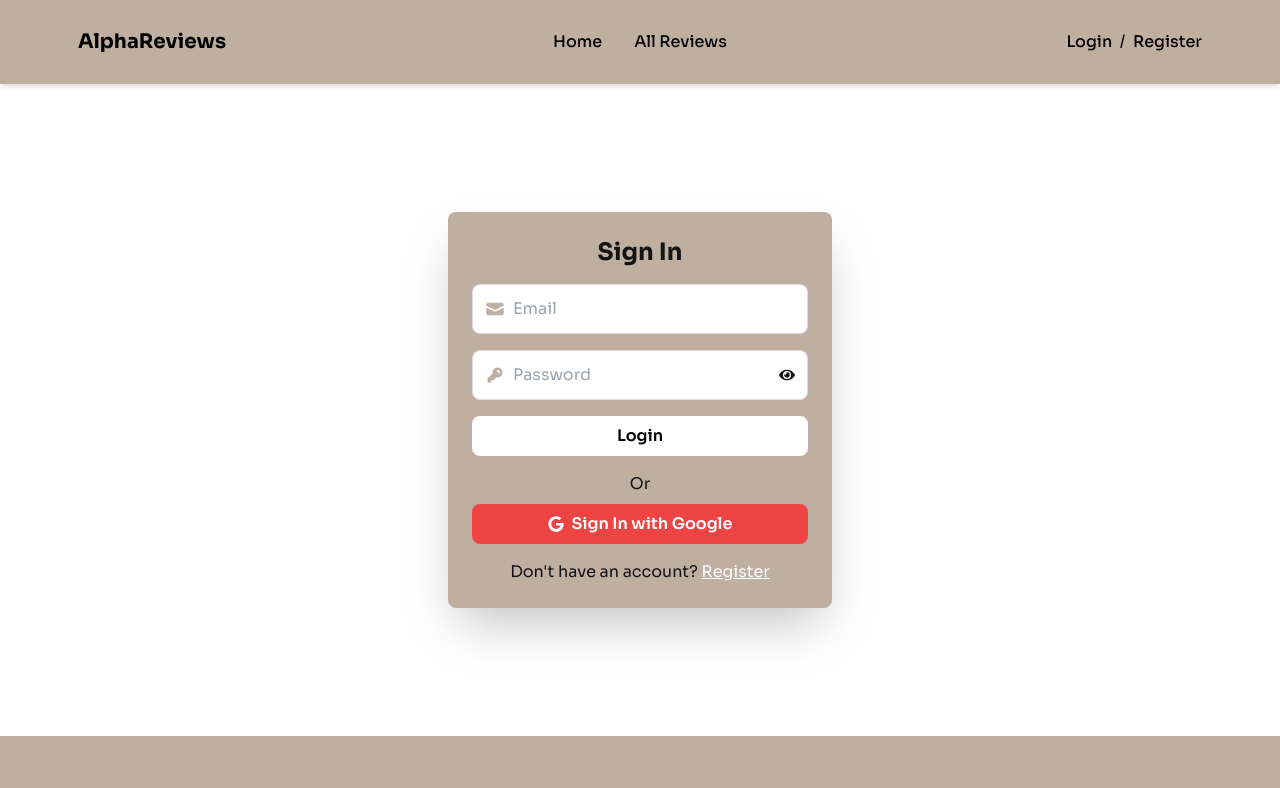
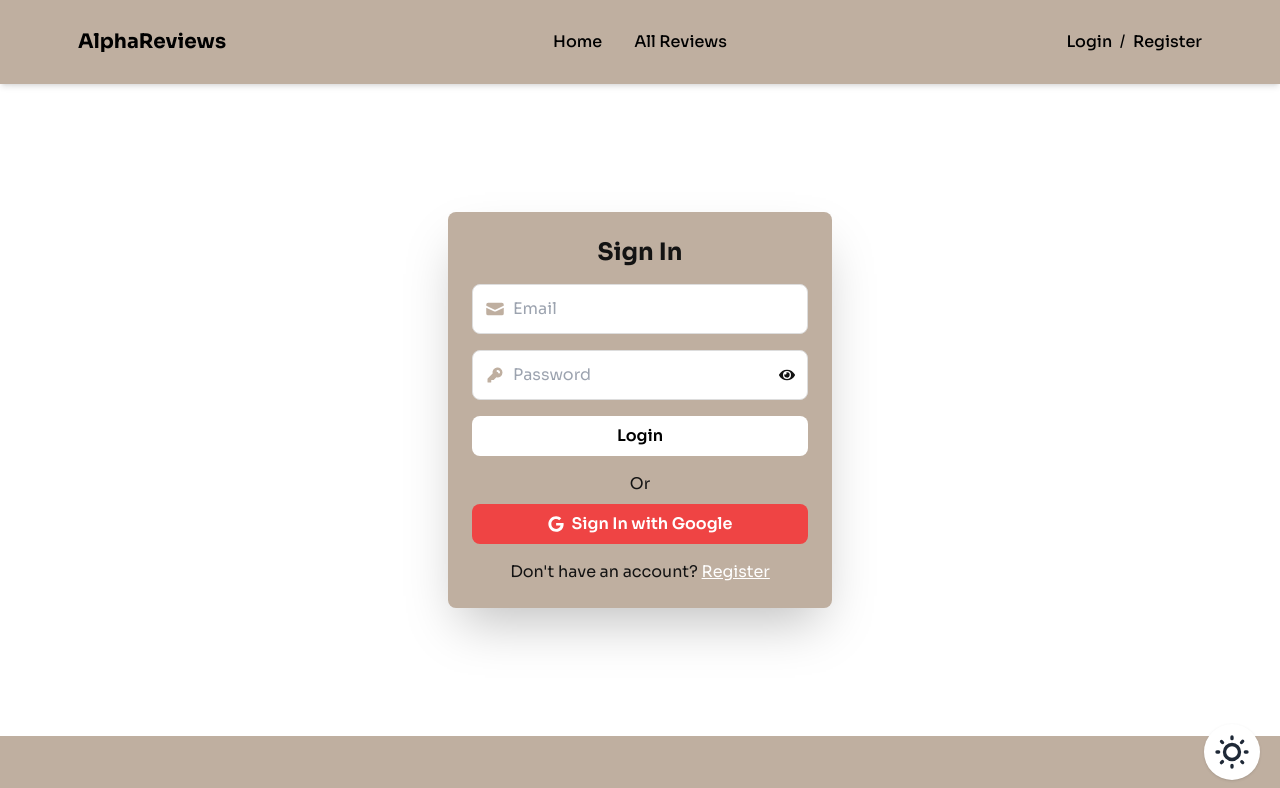
Before and after one commit to YTNahid/hero-assignemnt-10-client, a React (Vite) app: page /login in a window 1280 px wide. Shown: the top 788 px of the page. Built offline with nearby package versions, Linux system fonts and the light colour scheme; no server answers.

Commit message:
added theme toggle

```diff
--- a/src/Components/ThemeToggle/ThemeToggle.jsx
+++ b/src/Components/ThemeToggle/ThemeToggle.jsx
@@ -22,7 +22,7 @@ export default function ThemeToggle() {
   };
 
   return (
-    <label className="swap swap-rotate">
+    <label className="swap swap-rotate fixed z-50 bottom-5 right-5 shadow rounded-full bg-white p-2">
       {/* this hidden checkbox controls the state */}
       <input
         type="checkbox"
--- a/tailwind.config.js
+++ b/tailwind.config.js
@@ -1,5 +1,6 @@
 /** @type {import('tailwindcss').Config} */
 export default {
+  darkMode: 'class',
   content: ['./index.html', './src/**/*.{js,ts,jsx,tsx}'],
   theme: {
     extend: {
```
